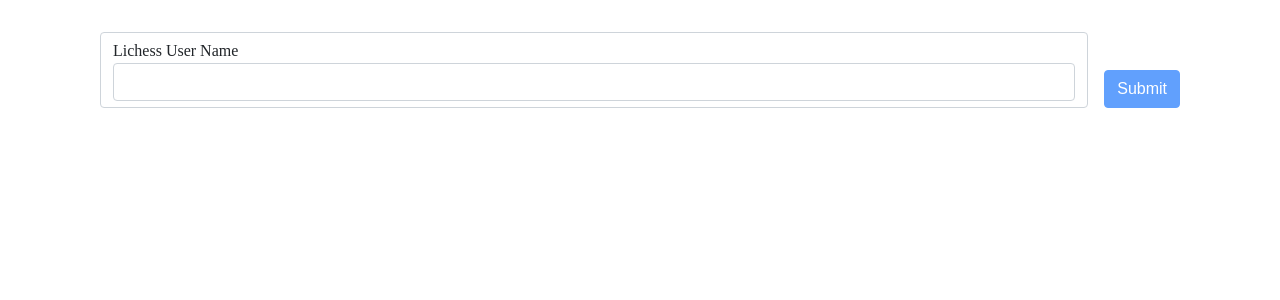
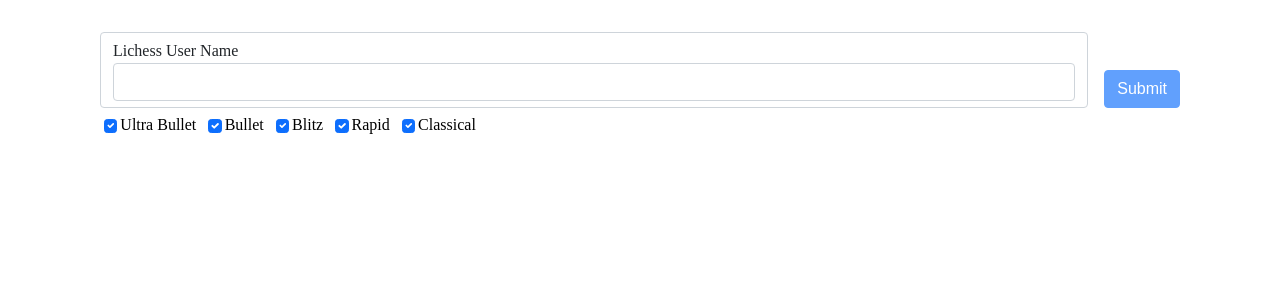
Before and after one commit to allen-garvey/chess-scout-react, a React (Create React App) app: page / in a window 1280 px wide. Shown: the top 300 px of the page. Built offline with nearby package versions, Linux system fonts and the light colour scheme.

Commit message:
Add game type checkbox functionality to search component

```diff
--- a/src/components/Search.tsx
+++ b/src/components/Search.tsx
@@ -2,14 +2,31 @@
 import cx from 'classnames';
 import { useHistory } from 'react-router-dom';
 import css from './search.module.scss';
+import getGameTypes, {IGameType} from '../models/game-types';
 
 const Search = () => {
     const [userName, setUserName] = useState('');
     const history = useHistory();
+    const [gameTypes, setGameTypes] = useState(getGameTypes());
     const submitAction = (e: FormEvent) => {
         e.preventDefault();
-        history.push(`/u/${userName}`);
+        const gameTypesQuery = gameTypes
+                .filter(gameType => gameType.isChecked)
+                .map(gameType => gameType.key)
+                .join(',');
+        const query = gameTypesQuery ? `?gameTypes=${gameTypesQuery}` : '';
+        history.push(`/u/${userName}${query}`);
     };
+    const gameTypeId = (gameType: IGameType) =>`${gameType.key}_checkbox_id`;
+    const toggleGameType = (toggledGameType: IGameType) => setGameTypes(gameTypes.map(gameType => {
+        if(gameType.key === toggledGameType.key){
+            return {
+                ...gameType,
+                isChecked: !gameType.isChecked,
+            };
+        }
+        return gameType;
+    }));
 
     return (<div>
         <form onSubmit={submitAction}>
@@ -31,6 +48,20 @@
                     disabled={!userName}
                 />
             </div>
+            <div className={css.checkboxContainer}>
+                {gameTypes.map((gameType) =>
+                    <div key={gameType.key}>
+                        <input
+                            id={gameTypeId(gameType)}
+                            type="checkbox"
+                            className="form-check-input"
+                            checked={gameType.isChecked}
+                            onInput={() => toggleGameType(gameType)}
+                        />
+                        <label className={css.label} htmlFor={gameTypeId(gameType)}>{ gameType.title }</label>
+                    </div>
+                )}
+            </div>
         </form>
     </div>);
 };
--- a/src/models/game-types.js
+++ b/src/models/game-types.ts
@@ -1,4 +1,10 @@
-export default () => [
+export interface IGameType {
+    title: string;
+    key: string;
+    isChecked: boolean;
+};
+
+const getGameTypes =  (): IGameType[] => [
     {
         title: 'Ultra Bullet',
         key: 'ultraBullet',
@@ -25,3 +31,5 @@
         isChecked: true,
     },
 ];
+
+export default getGameTypes;
```
